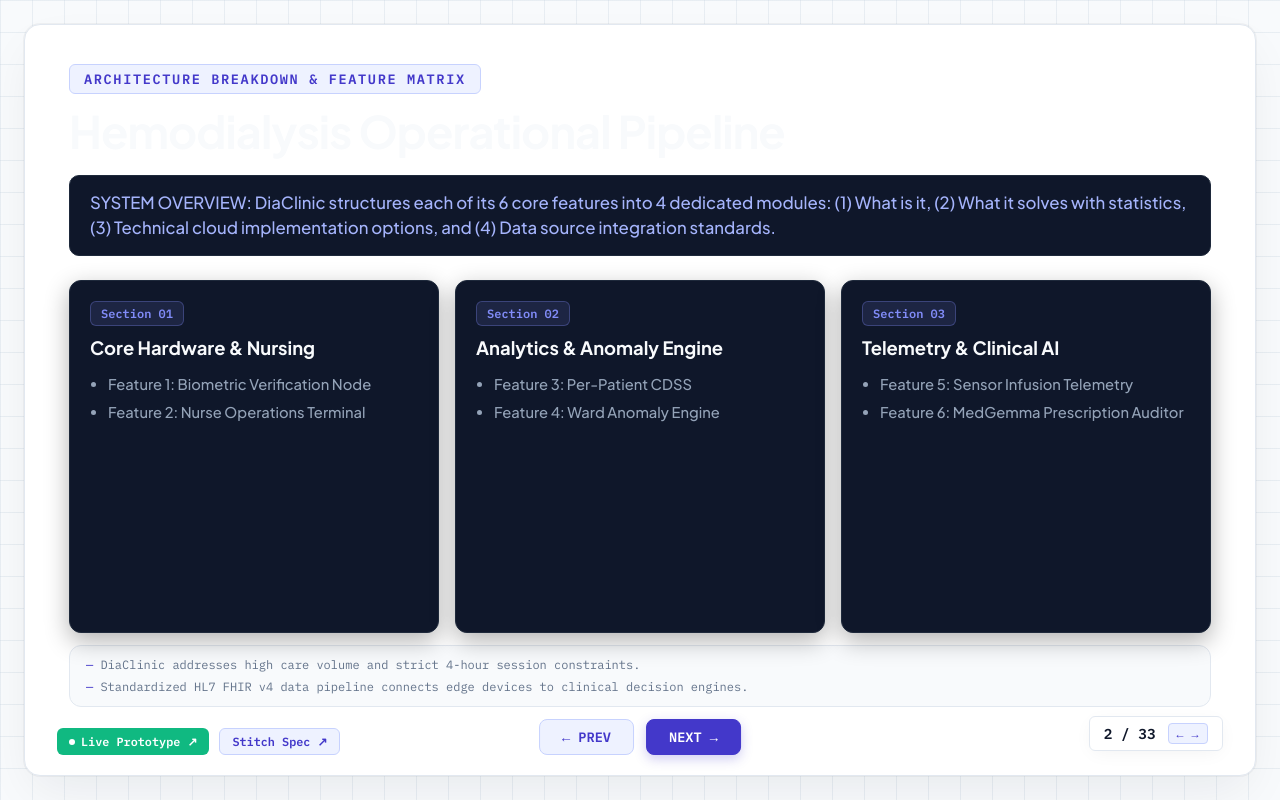
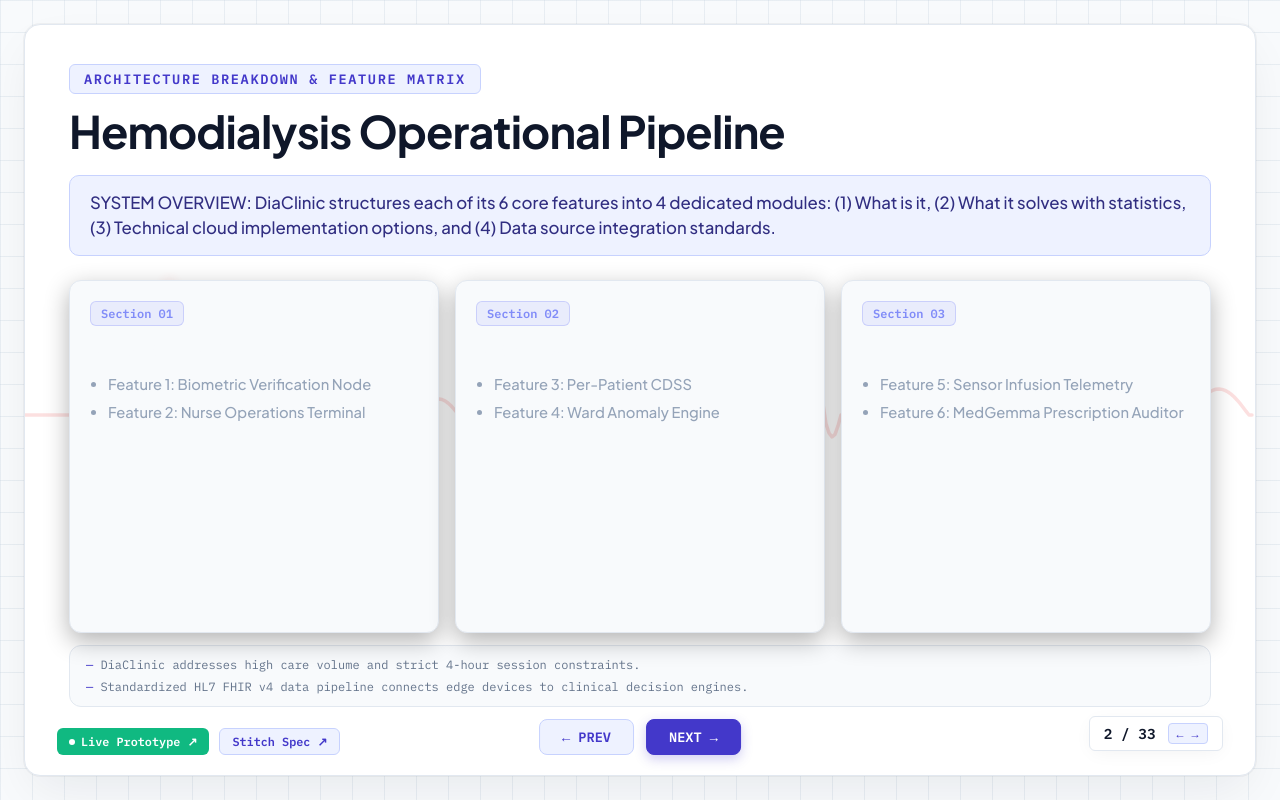
Before and after one commit to AhmedNasser-bug/kinematics-presentation, a Next.js app: page / in a window 1280 px wide. Both pictures are taken after a click on the button "NEXT →". Built offline with nearby package versions, Linux system fonts and the light colour scheme.

Commit message:
fix: move ECG heartbeat waveform to subtle background overlay of main slide container

```diff
--- a/app/page.js
+++ b/app/page.js
@@ -680,8 +680,11 @@
     const slide = slidesData[currentSlide];
 
     return (
-        <div className="slide-container" style={{ position: 'relative' }}>
-            <div key={currentSlide} className="slide-content" style={{ display: 'flex', flexDirection: 'column', height: '100%' }}>
+        <div className="slide-container" style={{ position: 'relative', overflow: 'hidden' }}>
+            {/* Subtle Large Background ECG Heartbeat Waveform Overlay */}
+            <ECGHeartbeatMonitor />
+
+            <div key={currentSlide} className="slide-content" style={{ display: 'flex', flexDirection: 'column', height: '100%', position: 'relative', zIndex: 2 }}>
 
                 {/* Render Title/Hero slide */}
                 {slide.type === 'hero' && (
@@ -700,15 +703,15 @@
                     <div style={{ flexGrow: 1, display: 'flex', flexDirection: 'column', gap: '20px', height: '100%' }}>
                         <div>
                             <h2 style={{ marginBottom: '8px', fontSize: '0.85rem' }}>{slide.subtitle}</h2>
-                            <h1 style={{ margin: 0, fontSize: 'clamp(2rem, 3.5vw, 2.8rem)', fontWeight: '700', letterSpacing: '-0.02em', color: '#F8FAFC' }}>{slide.title}</h1>
+                            <h1 style={{ margin: 0, fontSize: 'clamp(2rem, 3.5vw, 2.8rem)', fontWeight: '700', letterSpacing: '-0.02em', color: '#0F172A' }}>{slide.title}</h1>
                             <div style={{
                                 marginTop: '16px',
                                 padding: '14px 20px',
-                                background: '#0F172A',
+                                background: '#EEF2FF',
                                 borderRadius: '10px',
-                                border: '1px solid #1E293B',
+                                border: '1px solid #C7D2FE',
                                 fontSize: '1.05rem',
-                                color: '#A5B4FC',
+                                color: '#312E81',
                                 fontWeight: '500',
                                 lineHeight: 1.5
                             }}>
@@ -724,8 +727,8 @@
                         }}>
                             {slide.modules.map((mod, idx) => (
                                 <div key={idx} style={{
-                                    background: '#0F172A',
-                                    border: '1px solid #1E293B',
+                                    background: '#F8FAFC',
+                                    border: '1px solid #E2E8F0',
                                     borderRadius: '12px',
                                     padding: '20px',
                                     boxShadow: '0 8px 24px rgba(0, 0, 0, 0.3)',
@@ -814,9 +817,6 @@
                                 DiaClinic Specification
                             </div>
                         </div>
-
-                        {/* Prominent Real-Time Animated ECG Heartbeat Monitor Strip */}
-                        <ECGHeartbeatMonitor />
 
                         {/* Split Content Area - Widened 6:6 layout for max comfort */}
                         <div style={{ display: 'flex', flexGrow: 1, gap: '36px', overflow: 'hidden', minHeight: 0 }}>
--- a/components/ECGHeartbeatMonitor.jsx
+++ b/components/ECGHeartbeatMonitor.jsx
@@ -11,38 +11,38 @@
         let animId;
 
         let width = canvas.width = canvas.parentElement.offsetWidth || window.innerWidth;
-        let height = canvas.height = 48; // compact telemetry strip height
+        let height = canvas.height = canvas.parentElement.offsetHeight || window.innerHeight;
 
         function handleResize() {
             if (canvas && canvas.parentElement) {
                 width = canvas.width = canvas.parentElement.offsetWidth;
-                height = canvas.height = 48;
+                height = canvas.height = canvas.parentElement.offsetHeight;
             }
         }
         window.addEventListener('resize', handleResize);
 
         let offset = 0;
 
-        // PQRST Waveform Generator
+        // Large, Subtle PQRST Cardiac Waveform Generator
         function getECGDisplacement(x) {
-            const cycle = 160; // wavelength in pixels
+            const cycle = 320; // wide graceful wavelength
             const pos = (x + offset) % cycle;
 
-            if (pos > 20 && pos < 40) {
+            if (pos > 30 && pos < 70) {
                 // P Wave
-                return -6 * Math.sin(((pos - 20) / 20) * Math.PI);
-            } else if (pos >= 40 && pos < 48) {
+                return -16 * Math.sin(((pos - 30) / 40) * Math.PI);
+            } else if (pos >= 70 && pos < 85) {
                 // Q Dip
-                return 4;
-            } else if (pos >= 48 && pos < 62) {
-                // R Spike (Sharp Upward)
-                return -28 * Math.sin(((pos - 48) / 14) * Math.PI);
-            } else if (pos >= 62 && pos < 70) {
+                return 12;
+            } else if (pos >= 85 && pos < 115) {
+                // Large R Spike (Sharp Upward Peak - 140px tall!)
+                return -130 * Math.sin(((pos - 85) / 30) * Math.PI);
+            } else if (pos >= 115 && pos < 132) {
                 // S Dip (Downward)
-                return 8 * Math.sin(((pos - 62) / 8) * Math.PI);
-            } else if (pos > 85 && pos < 115) {
+                return 22 * Math.sin(((pos - 115) / 17) * Math.PI);
+            } else if (pos > 160 && pos < 220) {
                 // T Wave
-                return -10 * Math.sin(((pos - 85) / 30) * Math.PI);
+                return -26 * Math.sin(((pos - 160) / 60) * Math.PI);
             }
             return 0;
         }
@@ -51,45 +51,33 @@
             animId = requestAnimationFrame(draw);
             ctx.clearRect(0, 0, width, height);
 
-            offset += 2.2; // sweep speed
+            offset += 1.8; // smooth sweep speed
 
-            const centerY = height / 2;
+            const centerY = height * 0.52; // centered vertically across panel
 
-            // 1. Draw subtle background grid lines for cardiac monitor
-            ctx.strokeStyle = '#EEF2FF';
-            ctx.lineWidth = 1;
-            ctx.beginPath();
-            for (let x = 0; x < width; x += 16) {
-                ctx.moveTo(x, 0);
-                ctx.lineTo(x, height);
-            }
-            ctx.moveTo(0, centerY);
-            ctx.lineTo(width, centerY);
-            ctx.stroke();
-
-            // 2. Draw Main ECG Waveform Line
-            ctx.strokeStyle = '#EF4444'; // Vibrant Pulse Red
-            ctx.lineWidth = 2.5;
+            // 1. Draw Subtle Large ECG Waveform Line
+            ctx.strokeStyle = '#EF4444'; // Pulse Red
+            ctx.lineWidth = 3.5;
             ctx.lineJoin = 'round';
             ctx.lineCap = 'round';
             ctx.beginPath();
 
-            for (let x = 0; x < width; x += 2) {
+            for (let x = 0; x < width; x += 3) {
                 const y = centerY + getECGDisplacement(x);
                 if (x === 0) ctx.moveTo(x, y);
                 else ctx.lineTo(x, y);
             }
             ctx.stroke();
 
-            // 3. Draw Glowing Lead Head Point at the right edge
-            const leadX = width - 12;
+            // 2. Draw Glowing Lead Head Point at sweep front
+            const leadX = (offset * 1.5) % width;
             const leadY = centerY + getECGDisplacement(leadX);
 
             ctx.shadowColor = '#EF4444';
-            ctx.shadowBlur = 10;
+            ctx.shadowBlur = 12;
             ctx.fillStyle = '#EF4444';
             ctx.beginPath();
-            ctx.arc(leadX, leadY, 4, 0, Math.PI * 2);
+            ctx.arc(leadX, leadY, 5, 0, Math.PI * 2);
             ctx.fill();
             ctx.shadowBlur = 0; // reset
         }
@@ -104,45 +92,16 @@
 
     return (
         <div style={{
+            position: 'absolute',
+            inset: 0,
             width: '100%',
-            height: '40px',
-            background: '#FEF2F2',
-            border: '1px solid #FECACA',
-            borderRadius: '8px',
-            overflow: 'hidden',
-            display: 'flex',
-            alignItems: 'center',
-            position: 'relative',
-            padding: '0 12px',
-            marginTop: '8px',
-            marginBottom: '12px'
+            height: '100%',
+            zIndex: 1,
+            pointerEvents: 'none',
+            opacity: 0.16, // subtle opacity in background
+            overflow: 'hidden'
         }}>
-            <div style={{
-                fontFamily: 'var(--font-mono)',
-                fontSize: '0.72rem',
-                fontWeight: '700',
-                color: '#DC2626',
-                display: 'flex',
-                alignItems: 'center',
-                gap: '6px',
-                zIndex: 2,
-                background: '#FFFFFF',
-                padding: '2px 8px',
-                borderRadius: '4px',
-                border: '1px solid #FECACA',
-                whiteSpace: 'nowrap'
-            }}>
-                <span style={{
-                    width: '8px',
-                    height: '8px',
-                    borderRadius: '50%',
-                    background: '#EF4444',
-                    display: 'inline-block',
-                    boxShadow: '0 0 8px #EF4444'
-                }} />
-                ECG LEAD II // 72 BPM [NORMAL SINUS RHYTHM]
-            </div>
-            <canvas ref={canvasRef} style={{ width: '100%', height: '100%', position: 'absolute', inset: 0 }} />
+            <canvas ref={canvasRef} style={{ width: '100%', height: '100%' }} />
         </div>
     );
 }
```
